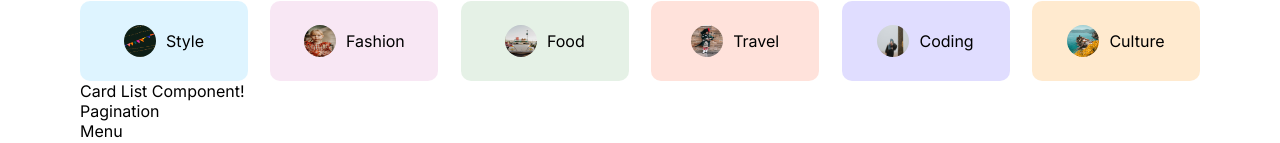
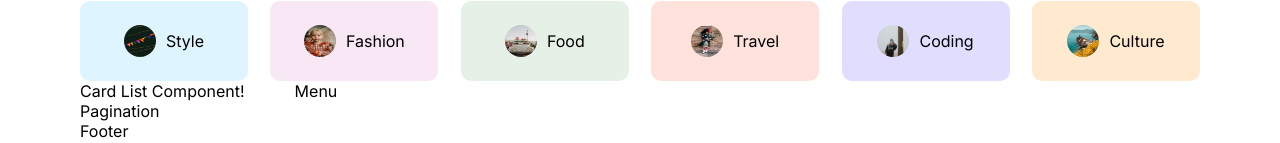
Before and after one commit to bikas23m/BLOGAPP, a Next.js app: page / in a window 1280 px wide. Shown: the part 1089-1232 px from the top of the page. Built offline with nearby package versions, Linux system fonts and the light colour scheme.

Commit message:
element position correction in homepage CardList and Menu element position corrected in homepage component and added flex and gap through css

```diff
--- a/src/app/homepage.module.css
+++ b/src/app/homepage.module.css
@@ -0,0 +1,4 @@
+.content{
+    display: flex;
+    gap: 50px;
+}
--- a/src/app/page.jsx
+++ b/src/app/page.jsx
@@ -11,9 +11,9 @@ export default function Home() {
       <Featured />
       <CategoryList />
       <div className={styles.content}>
-      <CardList />
+        <CardList />
+        <Menu />
       </div>
-      <Menu />
     </div>
   );
 }
```
